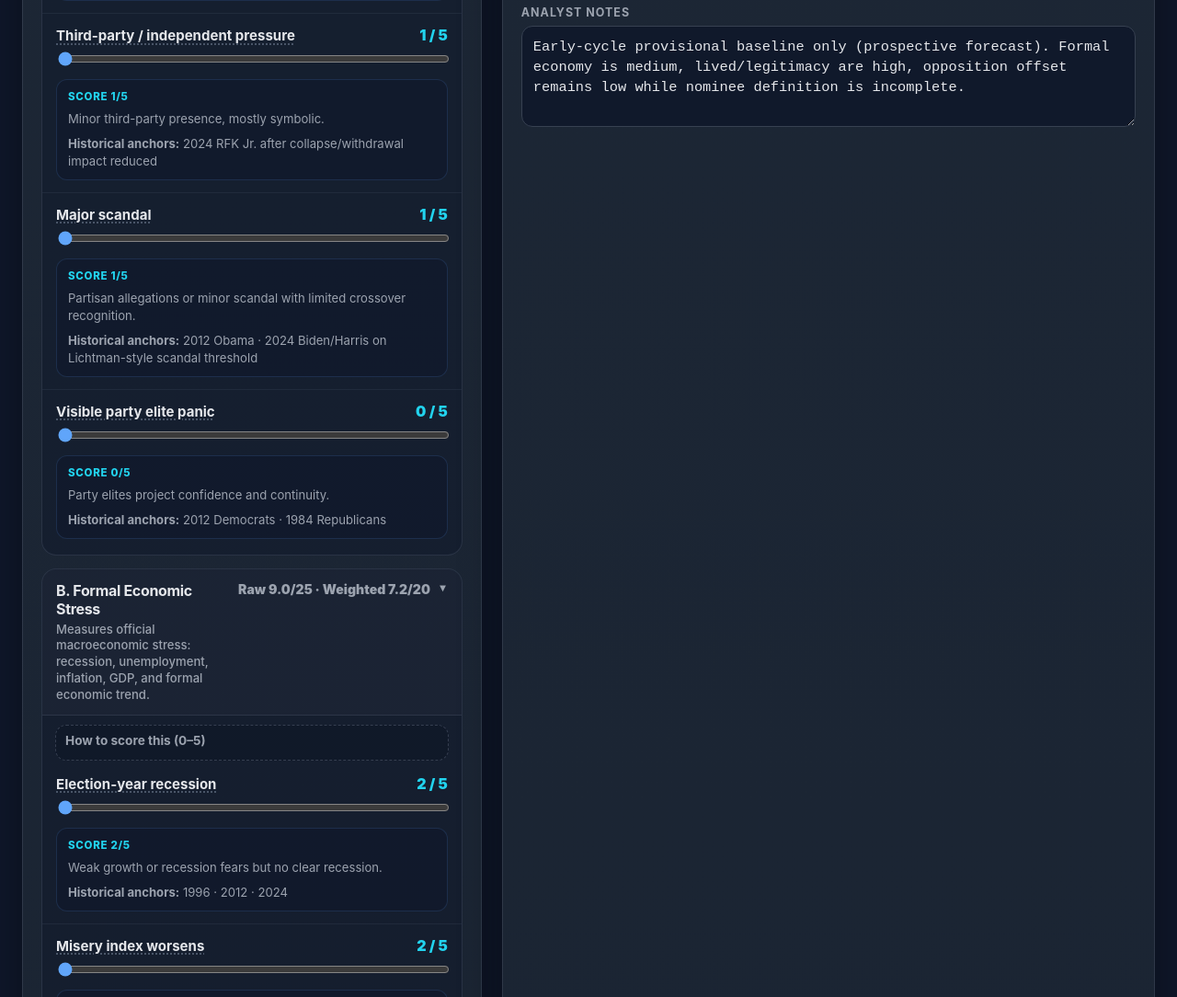
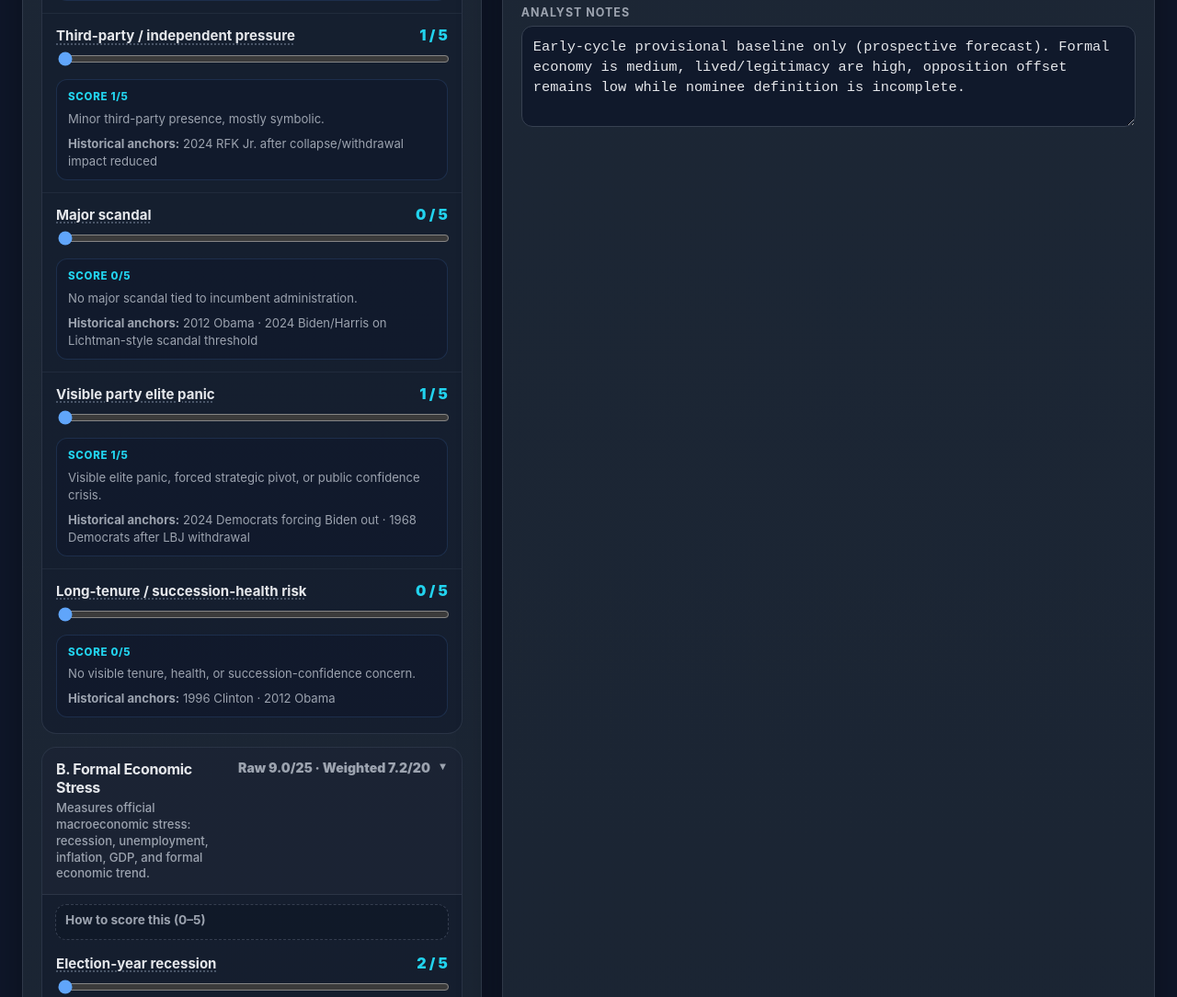
Before and after one commit to tashiscool/election-prediction-builder, a website: page historical_legitimacy_stress_model_site.html in a window 1280 px wide. Shown: the part 3244-4328 px from the top of the page at 92% size. Drawn offline with Linux system fonts and the light colour scheme.

Commit message:
Harmonize historical calibration schema and close consistency gaps.
This aligns 1960/1956 retrospective targets with the audit rules, adds runtime model-context harmonization for emerging cross-election fixes, and keeps preset-calibrated section targets synchronized with historical context scoring.

Co-authored-by: Cursor <cursoragent@cursor.com>

```diff
--- a/historical_legitimacy_stress_model_site.html
+++ b/historical_legitimacy_stress_model_site.html
@@ -1330,9 +1330,9 @@
       formalEconomy: "0–1: 1984, 1996, 2024 formal layer • 2–3: 2012 slow recovery, 1992 recession memory • 4–5: 1980 stagflation, 2008 crisis, 2020 COVID recession",
       livedMaterial: "0–1: 1984, 1996, 1956 • 2–3: 2012, 2016 • 4–5: 1980, 2008, 2020, 2024",
       legitimacy: "0–1: 1956, 1984, 1996 • 2–3: 2004 Iraq drag, 2016 elite/donor issue • 4–5: 1968, 1976, 2020, 2024",
-      foreignMilitary: "0–1: 1996, 1984 • 2–3: 2004 Iraq drag, 2024 Gaza/Iran stress • 4–5: 1952 Korea, 1968 Vietnam, 1980 Iran hostage",
+      foreignMilitary: "0–1: 1996, 1984 • 2–3: 1960 Cold War confidence anxiety, 2004 Iraq drag • 4–5: 1952 Korea, 1968 Vietnam, 1980 Iran hostage",
       candidateAffect: "0–1: Eisenhower 1956, Reagan 1984, Obama 2008 • 2–3: Obama 2012, Bush 1988 • 4–5: Carter 1980, Clinton 2016, Harris 2024 critique",
-      oppositionOffset: "0–1: Obama 2008, Clinton 1992 as acceptable challengers • 2–3: Romney 2012, Kerry 2004 • 4–5: Goldwater 1964, Trump 2020/2024, McGovern 1972",
+      oppositionOffset: "0–1: Obama 2008, Clinton 1992 as acceptable challengers • 2–3: Romney 2012, Kerry 2004, 1960 identity/inexperience resistance • 4–5: Goldwater 1964, Trump 2020/2024, McGovern 1972",
       electoralConversion: "0–1: 1984, 1996, 2008 clean conversions • 2–3: 2004, 2012 • 4–5: 1888, 2000, 2016 split-risk elections",
       democraticRisk: "0–1: 1984, 1996, 2008 • 2–3: normal close modern elections • 4–5: 2000 Florida, 2020 fake elector/J6 risk, 1876 dispute"
     };
@@ -1713,7 +1713,7 @@
         incumbentCandidate: "Richard Nixon",
         challengerCandidate: "John F. Kennedy",
         values: {},
-        sectionTargets: { institutional: 10, formalEconomy: 10, livedMaterial: 8, legitimacy: 5, foreignMilitary: 2, candidateAffect: 5, oppositionOffset: 5, electoralConversion: 10, democraticRisk: 5 },
+        sectionTargets: { institutional: 10, formalEconomy: 8, livedMaterial: 7, legitimacy: 5, foreignMilitary: 5, candidateAffect: 7, oppositionOffset: 5, electoralConversion: 6, democraticRisk: 3 },
         notes: "Retrospective fit: competitive stress plus candidate-affect edge for challenger."
       },
       {
@@ -1725,7 +1725,7 @@
         incumbentCandidate: "Dwight Eisenhower",
         challengerCandidate: "Adlai Stevenson",
         values: {},
-        sectionTargets: { institutional: 1, formalEconomy: 1, livedMaterial: 1, legitimacy: 1, foreignMilitary: 1, candidateAffect: 0, oppositionOffset: 12, electoralConversion: 0, democraticRisk: 0 },
+        sectionTargets: { institutional: 1, formalEconomy: 1, livedMaterial: 1, legitimacy: 1, foreignMilitary: 2, candidateAffect: 0, oppositionOffset: 2, electoralConversion: 0, democraticRisk: 0 },
         notes: "Retrospective fit: low stress and high incumbency credibility."
       },
       {
@@ -1767,6 +1767,107 @@
     ];
 
     let falsifiabilityTouched = false;
+
+    function syncHistoricalContextFromPresets(model) {
+      if (!model || !model.historicalPresets) return;
+      const sectionToJson = {
+        institutional: "institutionalStress",
+        formalEconomy: "formalEconomicStress",
+        livedMaterial: "livedMaterialStress",
+        legitimacy: "legitimacyMoralInjuryStress",
+        foreignMilitary: "foreignMilitaryStress",
+        candidateAffect: "candidateAffectCoalitionFit",
+        oppositionOffset: "oppositionThreatOffset",
+        electoralConversion: "electoralCollegeConversion",
+        democraticRisk: "democraticConversionRisk"
+      };
+      presets.forEach(preset => {
+        if (!preset.sectionTargets || ["neutral", BASELINE_PRESET_ID].includes(preset.id)) return;
+        if (!model.historicalPresets[preset.id]) {
+          model.historicalPresets[preset.id] = {
+            whiteHouseParty: String(preset.incumbentParty || "").replace(" Party", ""),
+            actualOutcome: preset.title,
+            modelRead: preset.notes || "",
+            keyLessons: ["Runtime-synced from calibrated section targets."],
+            indicativeScores: {}
+          };
+        }
+        const indicative = model.historicalPresets[preset.id].indicativeScores || {};
+        Object.entries(sectionToJson).forEach(([sectionId, jsonKey]) => {
+          indicative[jsonKey] = Number(preset.sectionTargets[sectionId]) || 0;
+        });
+        indicative.incumbentStressTotal = clamp(
+          (indicative.institutionalStress || 0) +
+          (indicative.formalEconomicStress || 0) +
+          (indicative.livedMaterialStress || 0) +
+          (indicative.legitimacyMoralInjuryStress || 0) +
+          (indicative.foreignMilitaryStress || 0) +
+          (indicative.candidateAffectCoalitionFit || 0) -
+          (indicative.oppositionThreatOffset || 0), 0, 100
+        );
+        model.historicalPresets[preset.id].indicativeScores = indicative;
+      });
+    }
+
+    function harmonizeModelContext(model) {
+      if (!model || !model.sections) return model;
+      model.predictionBands = model.predictionBands || {};
+      model.predictionBands.incumbentStress = {
+        "0-24": "Strong incumbent favored",
+        "25-34": "Incumbent favored",
+        "35-49": "Competitive",
+        "50-64": "Challenger favored",
+        "65-100": "Collapse risk"
+      };
+
+      const institutional = model.sections.institutionalStress && model.sections.institutionalStress.factors;
+      if (institutional && !institutional.longTenureHealthRisk) {
+        institutional.longTenureHealthRisk = {
+          label: "Long-tenure / succession-health risk",
+          max: 3,
+          guidance: {
+            "0": "No visible tenure, health, or succession-confidence concern.",
+            "1": "Minor age/tenure chatter with little electoral salience.",
+            "2": "Visible concern that raises continuity risk.",
+            "3": "Sustained concern about tenure, health, or succession readiness."
+          },
+          historicalAnchors: {
+            "0": ["1996 Clinton", "2012 Obama"],
+            "2": ["1956 Eisenhower health-age concerns"],
+            "3": ["1944 FDR fourth-term health/succession concern"]
+          }
+        };
+      }
+
+      const foreign = model.sections.foreignMilitaryStress && model.sections.foreignMilitaryStress.factors;
+      if (foreign && !foreign.foreignSecurityConfidenceAnxiety) {
+        foreign.foreignSecurityConfidenceAnxiety = {
+          label: "Foreign/security confidence anxiety",
+          max: 2,
+          guidance: {
+            "0": "No meaningful confidence anxiety in foreign/security posture.",
+            "1": "Noticeable confidence anxiety without direct war failure.",
+            "2": "Confidence anxiety is electorally central even absent battlefield collapse."
+          },
+          historicalAnchors: {
+            "0": ["1996"],
+            "1": ["1948 early Cold War anxiety"],
+            "2": ["1960 missile-gap/U-2/Cuba confidence anxiety"]
+          }
+        };
+      }
+
+      const opposition = model.sections.oppositionThreatOffset;
+      if (opposition && opposition.factors) {
+        opposition.description = "Subtracts from incumbent stress when the challenger or challenger coalition is seen as unacceptable, risky, chaotic, or dangerous.";
+        if (opposition.factors.challengerExtremist) {
+          opposition.factors.challengerExtremist.label = "Challenger perceived unacceptable/extreme/risky";
+        }
+      }
+
+      syncHistoricalContextFromPresets(model);
+      return model;
+    }
 
     function buildSectionsFromContext(model) {
       const srcSections = model.sections;
@@ -2382,9 +2483,9 @@
     }
 
     function bootstrapModel(model) {
-      modelContext = model;
+      modelContext = harmonizeModelContext(model);
       sections.length = 0;
-      sections.push(...buildSectionsFromContext(model));
+      sections.push(...buildSectionsFromContext(modelContext));
       Object.keys(factorValues).forEach(k => delete factorValues[k]);
       initializeValues();
       migratePresetsToNormalizedScale();
```
